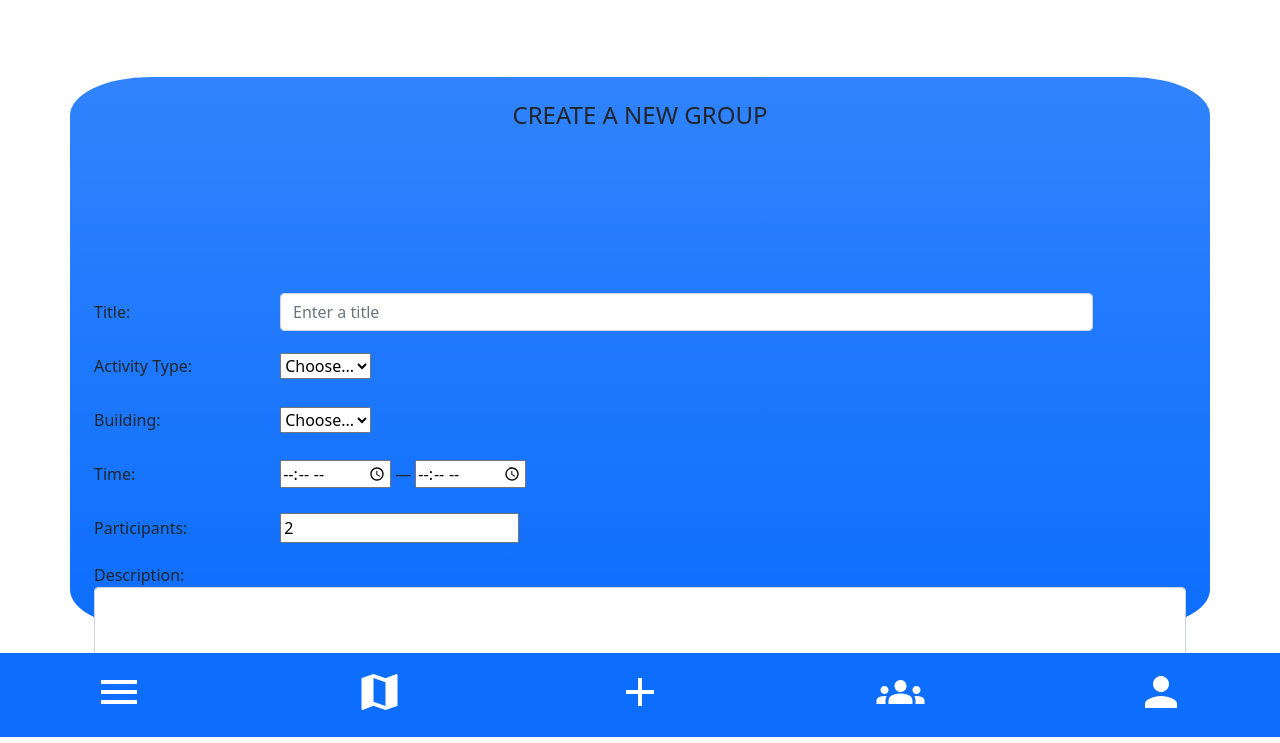
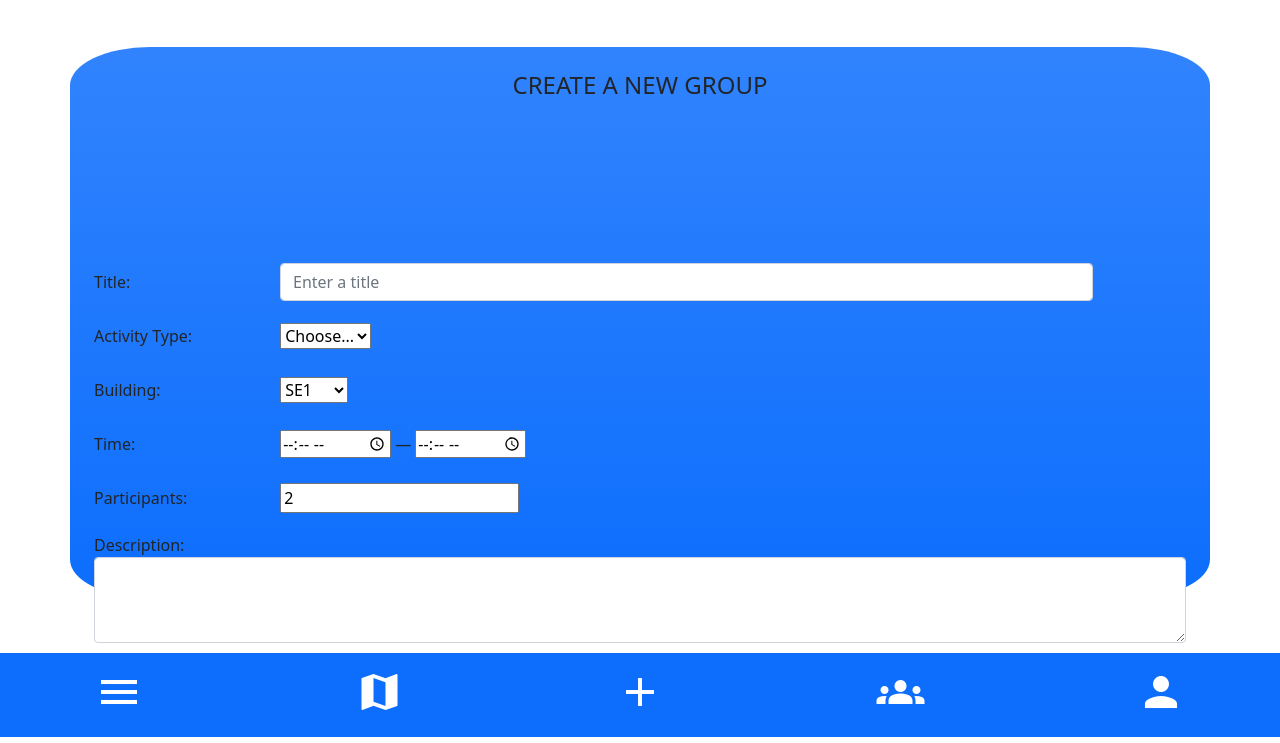
Before and after one commit to camwalford/CampusConnections, a plain HTML site: page createGroup.html in a window 1280 px wide. Shown: the part 63-806 px from the top of the page. Drawn offline with nearby package versions, Linux system fonts and the light colour scheme.

Commit message:
added more options to building dropdown

```diff
--- a/createGroup.html
+++ b/createGroup.html
@@ -38,14 +38,9 @@
 
     <!-- Other libraries go here -->
     <!-- Google Icons (Material Design)-->
-    <link
-      href="https://fonts.googleapis.com/icon?family=Material+Icons"
-      rel="stylesheet"
-    />
-    <link
-      rel="stylesheet"
-      href="https://fonts.googleapis.com/css2?family=Material+Symbols+Outlined:opsz,wght,FILL,GRAD@20..48,100..700,0..1,-50..200"
-    />
+    <link href="https://fonts.googleapis.com/icon?family=Material+Icons"rel="stylesheet"/>
+    <link rel="stylesheet" href="https://fonts.googleapis.com/css2?family=Material+Symbols+Outlined:opsz,wght,FILL,GRAD@20..48,100..700,0..1,-50..200" />
+
 
     <!-- Link to styles of your own -->
     <link rel="stylesheet" href="./styles/style.css" />
@@ -64,12 +59,12 @@
         <div class="form-group row mt-3">
           <label for="activityTitle" class="col-sm-2 col-form-label">Title:</label>
           <div class="col-sm-9">
-            <input type="text" name="activityTitle" class="form-control" id="activityTitle" placeholder="Enter a title"/>
+            <input type="text" name="activityTitle" class="form-control" id="activityTitle" placeholder="Enter a title" required/>
           </div>
         </div>
         <div class="form-group-row mt-3">
           <label for="activityType"  class="col-sm-2 col-form-label">Activity Type: </label>
-          <select class="custom-select mr-2" id="activityType" name="activityType">
+          <select class="custom-select mr-2" id="activityType" name="activityType" required>
             <option selected>Choose...</option>
             <option value="1">Socialize</option>
             <option value="2">Study</option>
@@ -80,24 +75,91 @@
         </div>
         <div class="form-group-row mt-3">
             <label for="building"  class="col-sm-2 col-form-label">Building: </label>
-            <select class="custom-select mr-2" id="building" name="building">
-              <option selected>Choose...</option>
+            <select class="custom-select mr-2" id="building" name="building" required>
+              <option value="SE1">SE1</option>
+              <option value="SE2">SE2</option>
+              <option value="SE3">SE3</option>
+              <option value="SE4">SE4</option>
+              <option value="SE5">SE5</option>
+              <option value="SE6">SE6</option>
+              <option value="SE7">SE7</option>
+              <option value="SE8">SE8</option>
+              <option value="SE9">SE9</option>
+              <option value="SE10">SE10</option>
+              <option value="SE11">SE11</option>
+              <option value="SE12">SE12</option>
+              <option value="SE13">SE13</option>
+              <option value="SE14">SE14</option>
+              <option value="SE15">SE15</option>
+              <option value="SE16">SE16</option>
+              <option value="SE17">SE17</option>
+              <option value="SE18">SE18</option>
               <option value="SW1">SW1</option>
               <option value="SW2">SW2</option>
               <option value="SW3">SW3</option>
               <option value="SW4">SW4</option>
               <option value="SW5">SW5</option>
+              <option value="SW6">SW6</option>
+              <option value="SW7">SW7</option>
+              <option value="SW8">SW8</option>
+              <option value="SW9">SW9</option>
+              <option value="SW10">SW10</option>
+              <option value="SW11">SW11</option>
+              <option value="SW12">SW12</option>
+              <option value="SW13">SW13</option>
+              <option value="SW14">SW14</option>
+              <option value="SW15">SW15</option>
+              <option value="SW16">SW16</option>
+              <option value="SW17">SW17</option>
+              <option value="SW18">SW18</option>
+              <option value="NW1">NW1</option>
+              <option value="NW2">NW2</option>
+              <option value="NW3">NW3</option>
+              <option value="NW4">NW4</option>
+              <option value="NW5">NW5</option>
+              <option value="NW6">NW6</option>
+              <option value="NW7">NW7</option>
+              <option value="NW8">NW8</option>
+              <option value="NW9">NW9</option>
+              <option value="NW10">NW10</option>
+              <option value="NW11">NW11</option>
+              <option value="NW12">NW12</option>
+              <option value="NW13">NW13</option>
+              <option value="NW14">NW14</option>
+              <option value="NW15">NW15</option>
+              <option value="NW16">NW16</option>
+              <option value="NW17">NW17</option>
+              <option value="NW18">NW18</option>
+              <option value="NE1">NE1</option>
+              <option value="NE2">NE2</option>
+              <option value="NE3">NE3</option>
+              <option value="NE4">NE4</option>
+              <option value="NE5">NE5</option>
+              <option value="NE6">NE6</option>
+              <option value="NE7">NE7</option>
+              <option value="NE8">NE8</option>
+              <option value="NE9">NE9</option>
+              <option value="NE10">NE10</option>
+              <option value="NE11">NE11</option>
+              <option value="NE12">NE12</option>
+              <option value="NE13">NE13</option>
+              <option value="NE14">NE14</option>
+              <option value="NE15">NE15</option>
+              <option value="NE16">NE16</option>
+              <option value="NE17">NE17</option>
+              <option value="NE18">NE18</option>
+              <option value="Other">Other</option>
             </select>
         </div>
         <div class="form-group-row mt-3">
             <label for="startTime" class="col-sm-2 col-form-label">Time: </label>
-            <input id="startTime" type="time" name="startTime"/>
+            <input id="startTime" type="time" name="startTime" required/>
             <label for="endTime">—</label>
-            <input id="endTime" type="time" name="endTime"/>
+            <input id="endTime" type="time" name="endTime" required/>
         </div>
         <div class="form-group-row mt-3">
             <label for="participants"  class="col-sm-2 col-form-label">Participants:</label>
-            <input type="number" id="participants" value="2" pattern="[2-20]" name="participants"></input>
+            <input type="number" id="participants" value="2" pattern="[2-20]" name="participants" required></input>
         </div>
         <div class="form-group-row mt-3">
           <label for="description">Description:</label>
--- a/styles/style.css
+++ b/styles/style.css
@@ -5,7 +5,7 @@
 .material-icons.md-56 { font-size: 56px; }
 
 .centering-container{
-    margin-top: 140px;
+    margin-top: 110px;
     margin-bottom: 85px;
     display: grid;
     grid-template-columns: 1fr;
```
